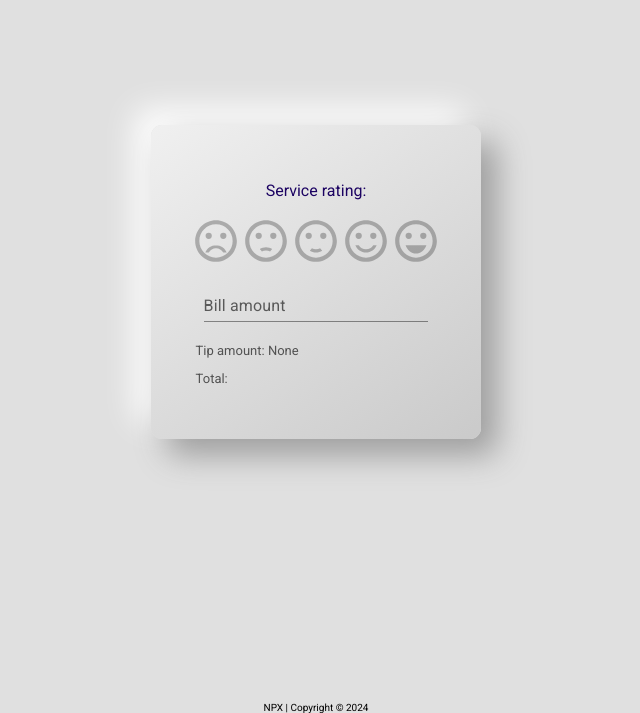
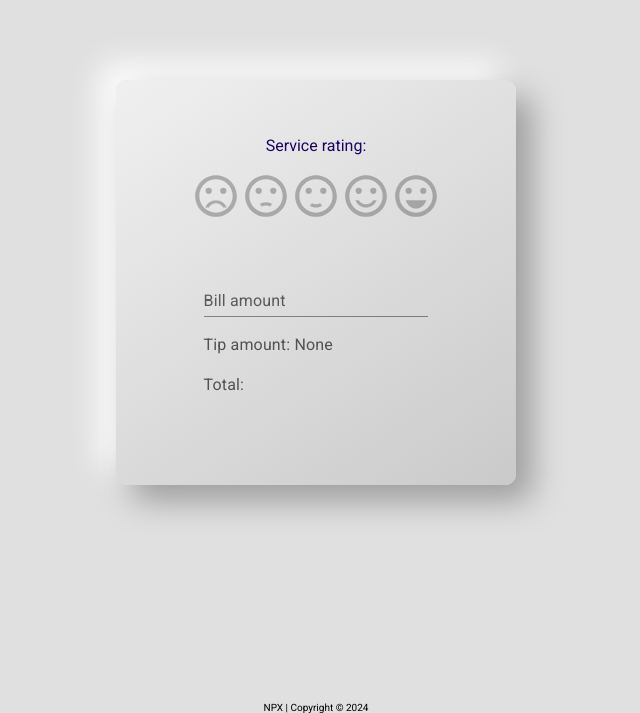
Before and after one commit to noel-pena/Tipping-app, a React (Vite) app: page / in a window 1280 px wide. Shown: the part 126-839 px from the top of the page, without its empty margins (324-964 px from the left). Built offline with nearby package versions, Linux system fonts and the light colour scheme.

Commit message:
Some optimizations and style change

```diff
--- a/src/components/MultilineTextFields.jsx
+++ b/src/components/MultilineTextFields.jsx
@@ -1,8 +1,6 @@
 /* eslint-disable react/prop-types */
-import { useEffect } from "react";
-import Box from "@mui/material/Box";
-import TextField from "@mui/material/TextField";
-import { useState } from "react";
+import { useEffect, useState } from "react";
+import {Box, TextField, Typography} from "@mui/material";
 
 export const MultilineTextFields = ({ tips }) => {
   const [total, setTotal] = useState(0);
@@ -23,13 +21,13 @@ export const MultilineTextFields = ({ tips }) => {
   return (
     <Box
       component="form"
+      p={5}
       sx={{
         "& .MuiTextField-root": { m: 1, width: "25ch" },
       }}
       noValidate
       autoComplete="off"
     >
-      <div>
         <TextField
           id="standard-multiline-flexible"
           onChange={handleBillAmount}
@@ -38,9 +36,8 @@ export const MultilineTextFields = ({ tips }) => {
           maxRows={4}
           variant="standard"
         />
-      </div>
-      <p className="total">Tip amount: {tipAmount} </p>
-      <p className="total">Total: {total} </p>
+      <Typography p={1} className="total">Tip amount: {tipAmount} </Typography>
+      <Typography p={1} className="total">Total: {total} </Typography>
     </Box>
   );
 };
```
